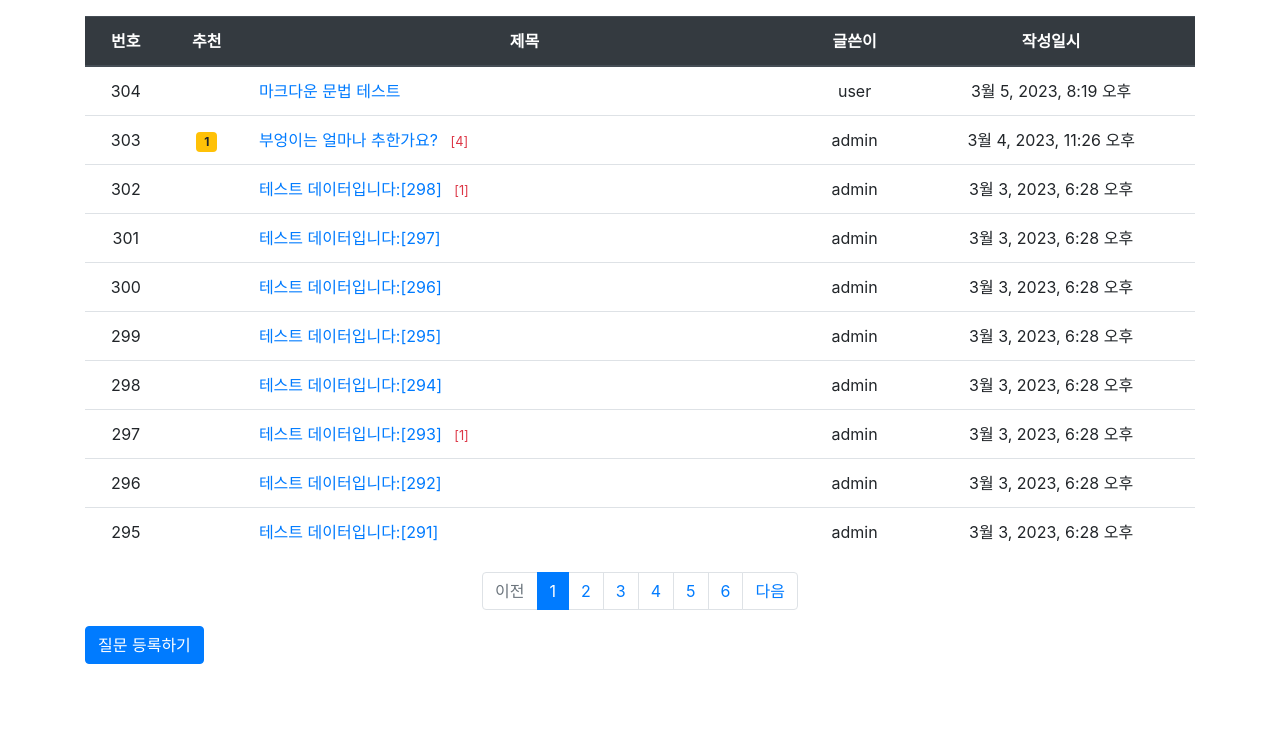
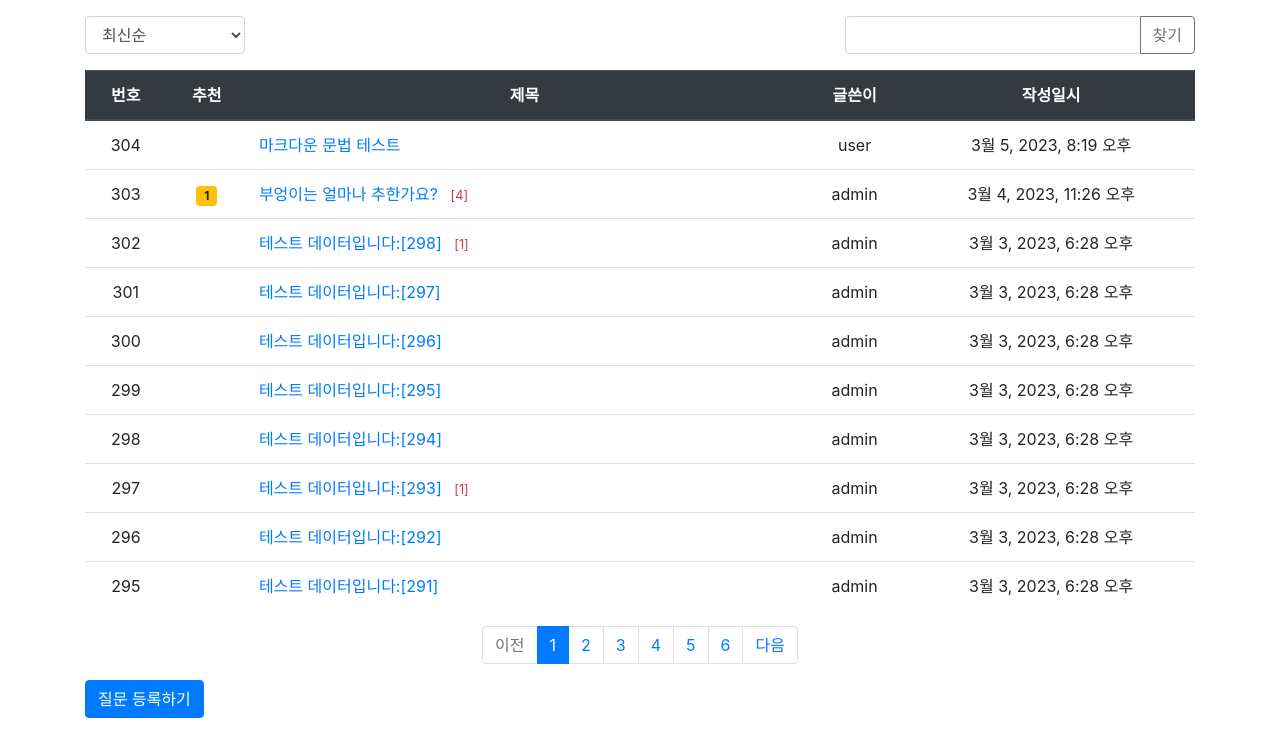
Before and after one commit to CRISPYTYPER/pybo, a Django app: page / in a window 1280 px wide. Shown: the part 57-800 px from the top of the page. Run offline with Django 3.2, Linux system fonts and the light colour scheme; data comes from the database, SQL or seed files in the repository; both versions use the stored data as it was after the commit; some libraries are stand-ins or nearby versions.

Commit message:
until page 243

```diff
--- a/pybo/views/base_views.py
+++ b/pybo/views/base_views.py
@@ -1,5 +1,6 @@
 from django.core.paginator import Paginator
 from django.shortcuts import render, get_object_or_404
+from django.db.models import Q, Count
 
 from ..models import Question
 
@@ -10,15 +11,33 @@ def index(request):
     """
     # 입력 인자
     page = request.GET.get('page', '1')  # 페이지
+    kw = request.GET.get('kw', '')  # 검색어
+    so = request.GET.get('so', 'recent')  # 정렬 기준
+
+    # 정렬
+    if so == 'recommended':
+        question_list = Question.objects.annotate(
+            num_voter=Count('voter')).order_by('-num_voter', '-create_date')
+    elif so == 'popular':
+        question_list = Question.objects.annotate(
+            num_answer=Count('answer')).order_by('-num_answer', '-create_date')
+    else:  # recent
+        question_list = Question.objects.order_by('-create_date')
 
     # 조회
-    question_list = Question.objects.order_by('-create_date')
+    if kw:
+        question_list = question_list.filter(
+            Q(subject__icontains=kw) |  # 제목 검색
+            Q(content__icontains=kw) |  # 내용 검색
+            Q(author__username__icontains=kw) |  # 질문 글쓴이 검색
+            Q(answer__author__username__icontains=kw)  # 답변 글쓴이 검색
+        ).distinct()
 
     # 페이징 처리
     paginator = Paginator(question_list, 10)  # 페이지당 10개씩 보여주기
     page_obj = paginator.get_page(page)
 
-    context = {'question_list': page_obj}
+    context = {'question_list': page_obj, 'page': page, 'kw': kw, 'so': so}  # so 추가
     return render(request, 'pybo/question_list.html', context)
 
 
--- a/templates/pybo/question_list.html
+++ b/templates/pybo/question_list.html
@@ -2,6 +2,28 @@
 {% load pybo_filter %}
 {% block content %}
     <div class="container my-3">
+        <div class="row justify-content-between my-3">
+            <div class="col-2">
+                <select class="form-control so">
+                    <option value="recent" {% if so == 'recent' %}selected{% endif %}>
+                        최신순
+                    </option>
+                    <option value="recommended" {% if so == 'recommended' %}selected{% endif %}>
+                        추천순
+                    </option>
+                    <option value="popular" {% if so == 'popular' %}selected{% endif %}>
+                        인기순
+                    </option>
+                </select>
+            </div>
+            <div class="col-4 input-group">
+                <input type="text" class="form-control kw"
+                       value="{{ kw|default_if_none:'' }}">
+                <div class="input-group-append">
+                    <button class="btn btn-outline-secondary" type="button" id="btn_search">찾기</button>
+                </div>
+            </div>
+        </div>
         <table class="table">
             <thead>
             <tr class="text-center thead-dark">
@@ -50,7 +72,7 @@
             <!-- 이전 페이지 -->
             {% if question_list.has_previous %}
                 <li class="page-item">
-                    <a class="page-link" href="?page={{ question_list.previous_page_number }}">
+                    <a class="page-link" data-page="{{ question_list.previous_page_number }}" href="#">
                         이전
                     </a>
                 </li>
@@ -66,13 +88,13 @@
                 {% if page_number >= question_list.number|add:-5 and page_number <= question_list.number|add:5 %}
                     {% if page_number == question_list.number %}
                         <li class="page-item active" aria-current="page">
-                            <a class="page-link" href="?page={{ page_number }}">
+                            <a class="page-link" data-page="{{ page_number }}" href="#">
                                 {{ page_number }}
                             </a>
                         </li>
                     {% else %}
                         <li class="page-item">
-                            <a class="page-link" href="?page={{ page_number }}">
+                            <a class="page-link" data-page="{{ page_number }}" href="#">
                                 {{ page_number }}
                             </a>
                         </li>
@@ -82,7 +104,7 @@
             <!-- 다음 페이지 -->
             {% if question_list.has_next %}
                 <li class="page-item">
-                    <a class="page-link" href="?page={{ question_list.next_page_number }}">
+                    <a class="page-link" data-page="{{ question_list.next_page_number }}" href="#">
                         다음
                     </a>
                 </li>
@@ -99,4 +121,31 @@
             질문 등록하기
         </a>
     </div>
+    <form id="searchForm" method="get" action="{% url 'index' %}">
+        <input type="hidden" id="kw" name="kw" value="{{ kw|default_if_none:'' }}">
+        <input type="hidden" id="page" name="page" value="{{ page }}">
+        <input type="hidden" id="so" name="so" value="{{ so }}">
+    </form>
 {% endblock %}
+{% block script %}
+    <script type="text/javascript">
+        $(document).ready(function () {
+            $(".page-link").on('click', function () {
+                $("#page").val($(this).data("page"));
+                $("#searchForm").submit();
+            });
+
+            $("#btn_search").on('click', function () {
+                $("#kw").val($(".kw").val());
+                $("#page").val(1); // 검색 버튼을 클릭할 경우 1페이지부터 조회한다.
+                $("#searchForm").submit();
+            });
+
+            $(".so").on('change', function () {
+                $("#so").val($(this).val());
+                $("#page").val(1);
+                $("#searchForm").submit();
+            });
+        });
+    </script>
+{% endblock %}
```
Also changed, not shown: db.sqlite3.
